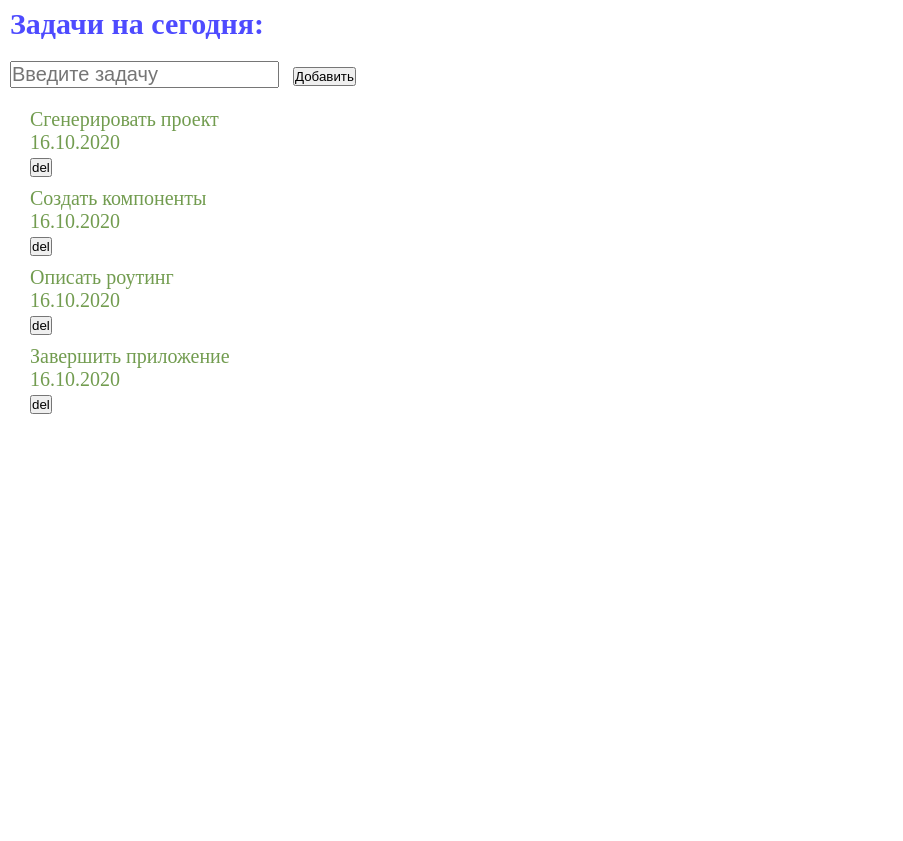
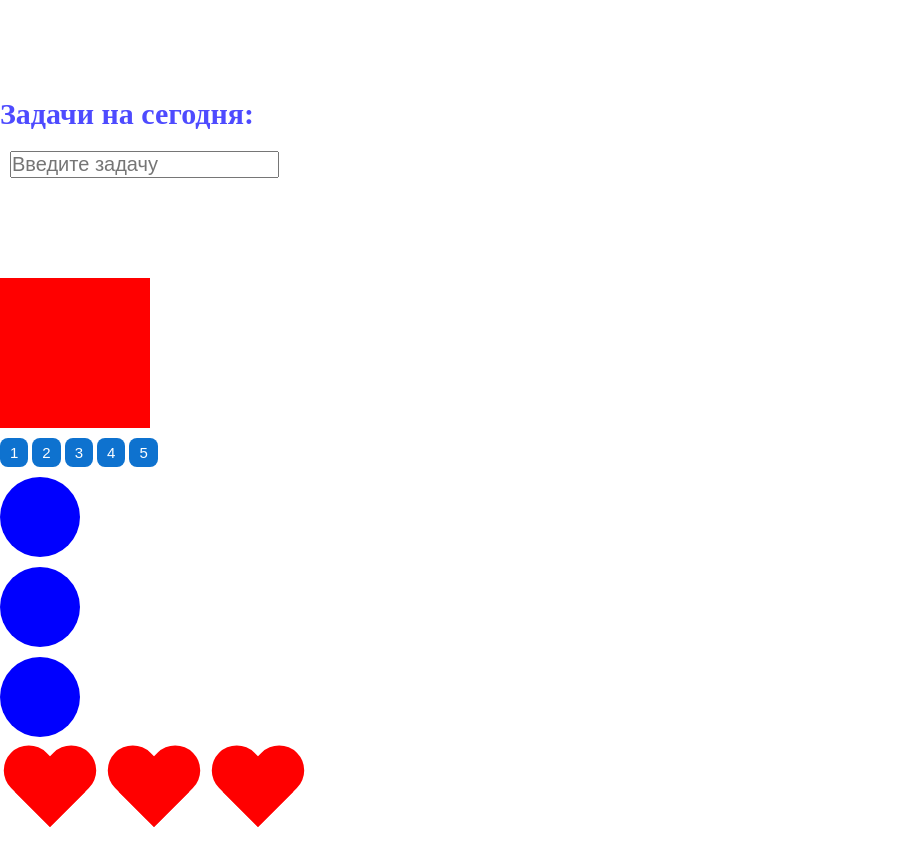
Before and after one commit to VladaBelaya/training_JS, a website: page LearnJS/index.html in a window 1280 px wide. Shown: the part 440-1281 px from the top of the page, without its empty margins (0-903 px from the left). Before the commit the page ends 864 px from the top, so only its background shows below. Drawn offline with Linux system fonts and the light colour scheme.

Commit message:
получение элементов со страницы

```diff
--- a/LearnJS/index.html
+++ b/LearnJS/index.html
@@ -28,8 +28,25 @@
     <h2>Задачи на сегодня:</h2>
 
     <input id="input" type="text" placeholder="Введите задачу" name="input" />
-    <button>Добавить</button>
+    <!-- <button>Добавить</button> -->
     <ul></ul>
+
+    <div class="box" id="box"></div>
+    <button>1</button>
+    <button>2</button>
+    <button>3</button>
+    <button>4</button>
+    <button>5</button>
+
+    <div class="circle"></div>
+    <div class="circle"></div>
+    <div class="circle"></div>
+
+    <div class="wrapper">
+      <div class="heart"></div>
+      <div class="heart"></div>
+      <div class="heart"></div>
+    </div>
 
     <script src="script.js"></script>
   </body>
--- a/LearnJS/script.js
+++ b/LearnJS/script.js
@@ -126,67 +126,67 @@ const personalMovieDB = {
   }
 }
 
-console.log('hi')
+
 
 
 // to do list
 
-const data = [
-  {task: 'Сгенерировать проект', status: true, createDate: '16.10.2020'},
-  {task: 'Создать компоненты', status: true, createDate: '16.10.2020'},
-  {task: 'Описать роутинг', status: true, createDate: '16.10.2020'},
-  {task: 'Завершить приложение', status: false, createDate: '16.10.2020'},
-]
+// const data = [
+//   {task: 'Сгенерировать проект', status: true, createDate: '16.10.2020'},
+//   {task: 'Создать компоненты', status: true, createDate: '16.10.2020'},
+//   {task: 'Описать роутинг', status: true, createDate: '16.10.2020'},
+//   {task: 'Завершить приложение', status: false, createDate: '16.10.2020'},
+// ]
 
-const input = document.querySelector('#input')
-const ul = document.querySelector('ul')
-const btn = document.querySelector('button')
-const checkbox = document.querySelector('#checkbox')
-let strData = ''
+// const input = document.querySelector('#input')
+// const ul = document.querySelector('ul')
+// const btn = document.querySelector('button')
+// const checkbox = document.querySelector('#checkbox')
+// let strData = ''
 
 
-function render(arr) {
-  let strData = ''
-  arr.forEach((task, i) => {
-    strData += `
-    <li>
-        <div>${task.task}</div>
-        <div>${task.createDate}</div>
-        <button data-del="${i}">del</button>
-    </li>
-    `
-  })
-  ul.innerHTML = strData
-}
-render(data)
+// function render(arr) {
+//   let strData = ''
+//   arr.forEach((task, i) => {
+//     strData += `
+//     <li>
+//         <div>${task.task}</div>
+//         <div>${task.createDate}</div>
+//         <button data-del="${i}">del</button>
+//     </li>
+//     `
+//   })
+//   ul.innerHTML = strData
+// }
+// render(data)
 
-function addTask() {
-  if(input.value.trim()){
-  strData = ''
-  const toDo = {
-    task: input.value,
-    status: false,
-    createDate: new Date().toLocaleDateString()
-  }
-  data.push(toDo)
-  ul.insertAdjacentHTML('afterbegin', toDo)
-  render(data)
-  console.log(data)
-  }
-  input.value = ''
-}
+// function addTask() {
+//   if(input.value.trim()){
+//   strData = ''
+//   const toDo = {
+//     task: input.value,
+//     status: false,
+//     createDate: new Date().toLocaleDateString()
+//   }
+//   data.push(toDo)
+//   ul.insertAdjacentHTML('afterbegin', toDo)
+//   render(data)
+//   console.log(data)
+//   }
+//   input.value = ''
+// }
 
-btn.addEventListener('click', addTask)
+// btn.addEventListener('click', addTask)
 
-function delTask(e) {
-  if(e.target.dataset.del) {
-   console.log(e.target)
-   data.splice(e.target.dataset.del, 1)
-   render(data)
-  }
-}
+// function delTask(e) {
+//   if(e.target.dataset.del) {
+//    console.log(e.target)
+//    data.splice(e.target.dataset.del, 1)
+//    render(data)
+//   }
+// }
 
-ul.addEventListener('click', delTask)
+// ul.addEventListener('click', delTask)
 
 
 // callback-fanction
@@ -445,3 +445,21 @@ ul.addEventListener('click', delTask)
 
 // •	Чему равно 0 || "" || 2 || undefined || true || falsе
 // выведет 2 правильно
+
+
+
+// получение элементов со страницы
+
+// const box = document.getElementById('box');
+// console.log(box);
+
+// const btns = document.getElementsByTagName('button')
+// console.log(btns[2])
+
+// const circles = document.getElementsByClassName('circle')
+// console.log(circles[1])
+
+// const hearts = document.querySelectorAll('.heart')
+// hearts.forEach(item => console.log(item))
+// const oneHeart = document.querySelector('.heart')
+// console.log(oneHeart)
--- a/LearnJS/style.css
+++ b/LearnJS/style.css
@@ -43,7 +43,7 @@
 h2 {
     font-size: 30px;
     color: rgb(78, 75, 255);
-    margin: 10px;
+    margin: 100px 0 10px 0;
 }
 
 input {
@@ -53,7 +53,7 @@ input {
 }
 
 ul {
-    margin: 10px;
+    margin: 30px 0 90px 0;
 }
 
 li {
@@ -62,3 +62,83 @@ li {
     margin: 10px 20px;
     list-style-type: none;
 }
+
+
+.box {
+    width: 150px;
+    height: 150px;
+    background-color: red;
+  }
+  button {
+      font-size: 15px;
+      padding: 6px 10px;
+      margin-top: 10px;
+      border: none;
+      border-radius: 8px;
+      background-color: rgb(14, 114, 207);
+      color: #fff;
+      cursor: pointer;
+      outline: none;
+  }
+
+  .circle {
+      width: 80px;
+      height: 80px;
+      background-color: blue;
+      display: block;
+      margin-top: 10px;
+      border-radius: 100%;
+  }
+
+  .heart {
+      display: inline-block;
+      position: relative;
+      width: 100px;
+      height: 90px;
+      margin-top: 10px;
+  }
+  .heart:before,
+  .heart:after {
+      position: absolute;
+      content: "";
+      left: 50px;
+      top: 0;
+      width: 50px;
+      height: 80px;
+      background: red;
+      -moz-border-radius: 50px 50px 0 0;
+      border-radius: 50px 50px 0 0;
+      -webkit-transform: rotate(-45deg);
+         -moz-transform: rotate(-45deg);
+          -ms-transform: rotate(-45deg);
+           -o-transform: rotate(-45deg);
+              transform: rotate(-45deg);
+      -webkit-transform-origin: 0 100%;
+         -moz-transform-origin: 0 100%;
+          -ms-transform-origin: 0 100%;
+           -o-transform-origin: 0 100%;
+              transform-origin: 0 100%;
+  }
+  .heart:after {
+      left: 0;
+      -webkit-transform: rotate(45deg);
+         -moz-transform: rotate(45deg);
+          -ms-transform: rotate(45deg);
+           -o-transform: rotate(45deg);
+              transform: rotate(45deg);
+      -webkit-transform-origin: 100% 100%;
+         -moz-transform-origin: 100% 100%;
+          -ms-transform-origin: 100% 100%;
+           -o-transform-origin: 100% 100%;
+              transform-origin :100% 100%;
+  }
+  .black{
+      width: 150px;
+      height: 50px;
+      line-height: 50px;
+      text-align: center;
+      background-color: black;
+      margin-bottom: 30px;
+      margin-top: 30px;
+      color: #fff;
+  }
```
